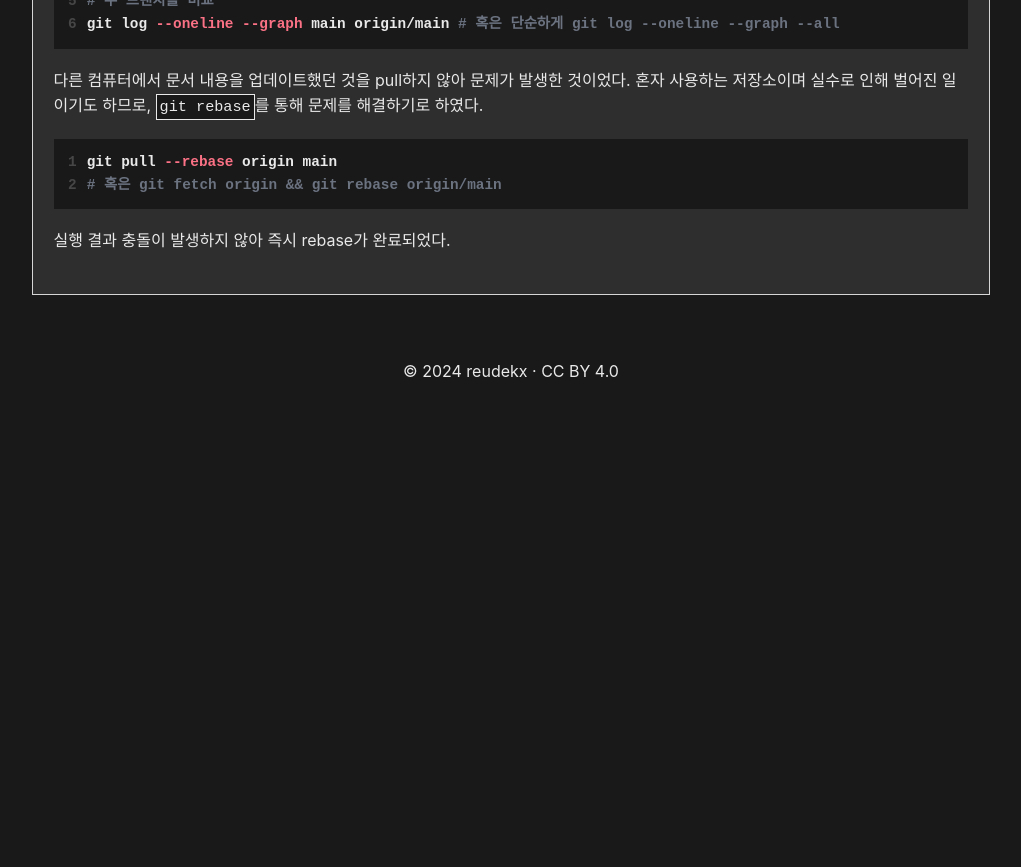
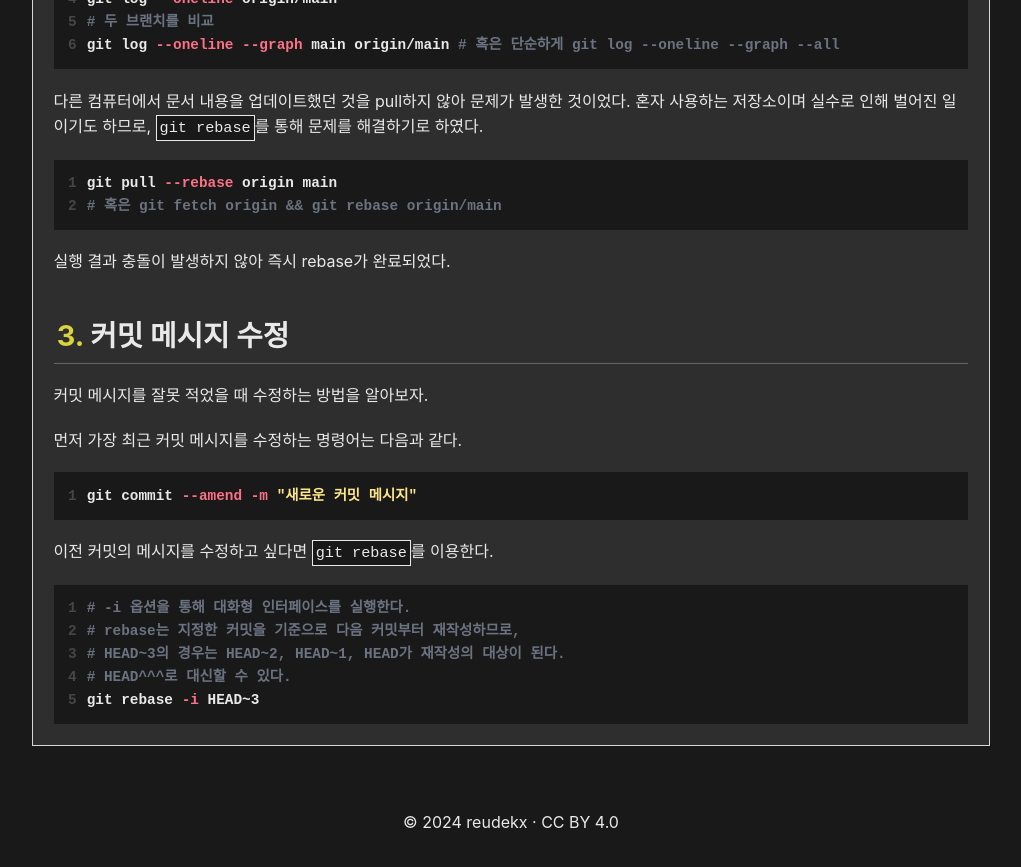
Before and after one commit to reudekx/reudekx.github.io, a Jekyll site: the page built from _docs/docs/Git.md, in a window 1280 px wide and 900 px high, scrolled down 1406 px. Shown: the top 867 px of the window, without its empty margins (129-1150 px from the left). Built offline with Jekyll 4.4.1, drawn with Linux system fonts in a browser that asks for light colours; before the commit the page ends 1855 px from its top, so only the background shows below that.

Commit message:
docs: 내용 업데이트

````diff
--- a/_docs/docs/Git.md
+++ b/_docs/docs/Git.md
@@ -40,3 +40,23 @@ git pull --rebase origin main
 ```
 
 실행 결과 충돌이 발생하지 않아 즉시 rebase가 완료되었다.
+
+## 커밋 메시지 수정
+
+커밋 메시지를 잘못 적었을 때 수정하는 방법을 알아보자.
+
+먼저 가장 최근 커밋 메시지를 수정하는 명령어는 다음과 같다.
+
+```bash
+git commit --amend -m "새로운 커밋 메시지"
+```
+
+이전 커밋의 메시지를 수정하고 싶다면 `git rebase`를 이용한다.
+
+```bash
+# -i 옵션을 통해 대화형 인터페이스를 실행한다.
+# rebase는 지정한 커밋을 기준으로 다음 커밋부터 재작성하므로,
+# HEAD~3의 경우는 HEAD~2, HEAD~1, HEAD가 재작성의 대상이 된다.
+# HEAD^^^로 대신할 수 있다.
+git rebase -i HEAD~3
+```
````
Also changed, not shown: _docs/docs/블로그.md (+6 -1 lines), _docs/docs/프로그래밍 언어/C++.md (+1 -1 lines).
